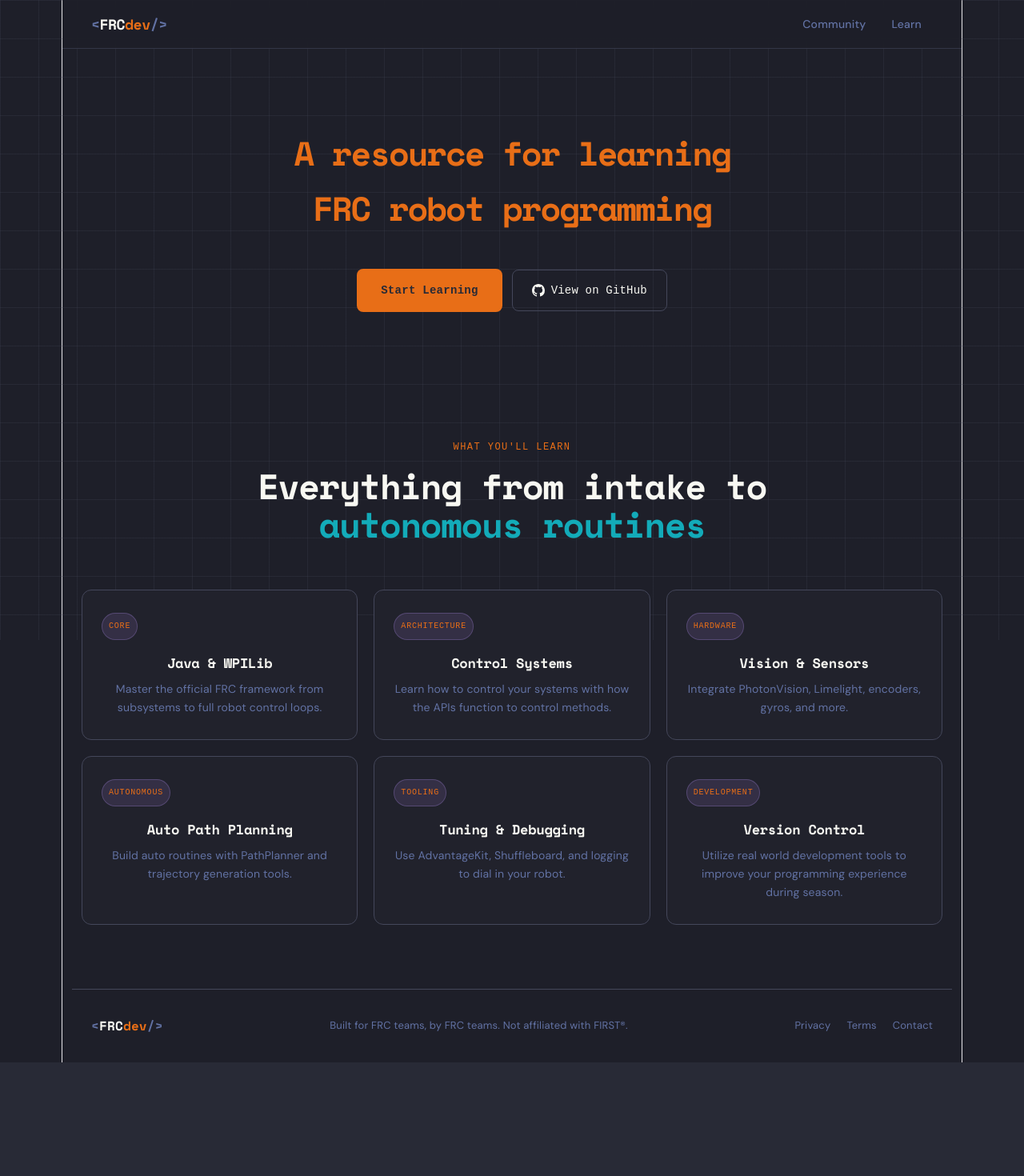
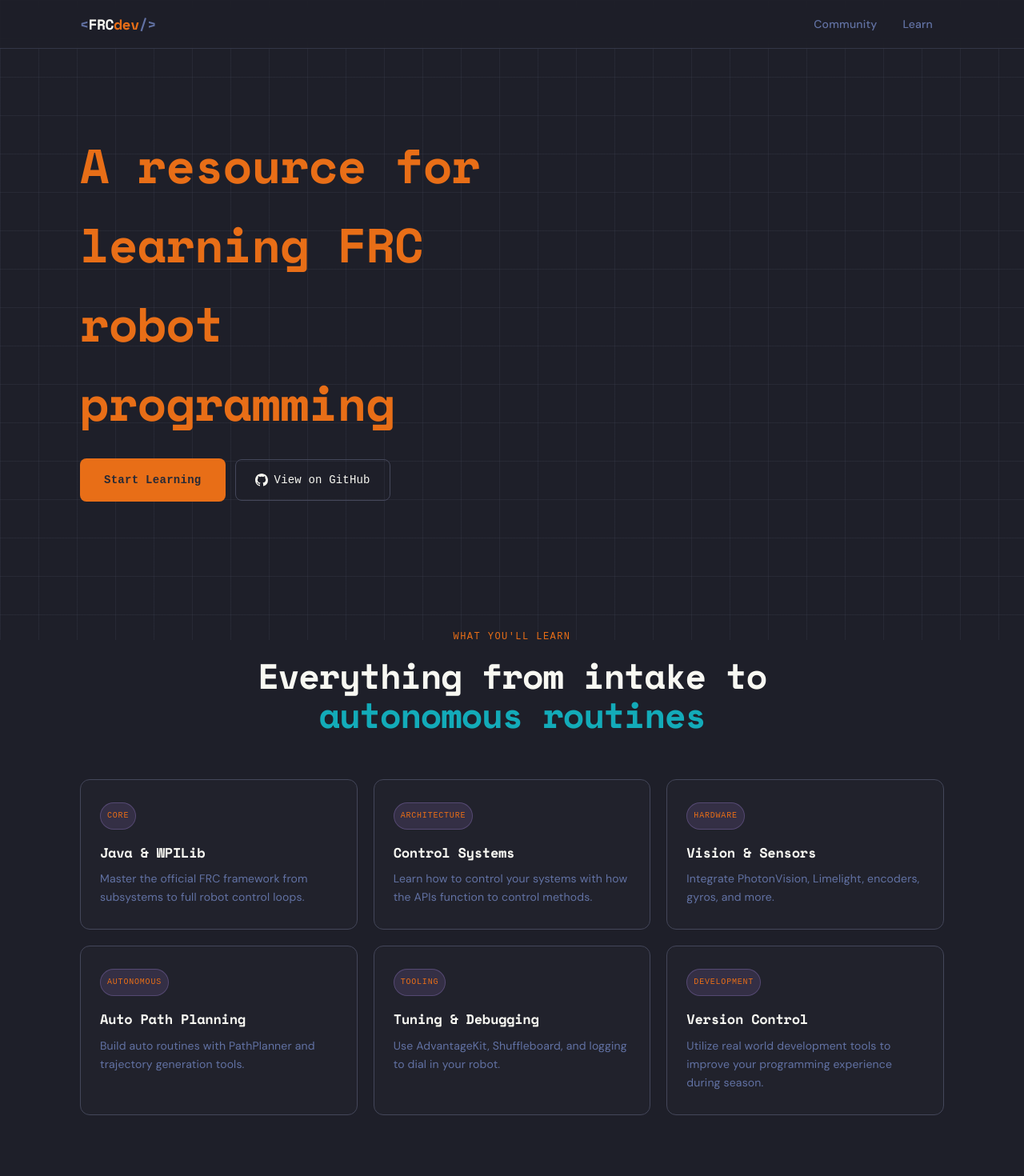
Before and after one commit to FRC3476/FRCProgramming, a React (Vite) app: page / in a window 1280 px wide. Shown: the top 1470 px of the page at 80% size. Before the commit the page ends 1328 px from the top, so only its background shows below. Built offline with nearby package versions, Linux system fonts and the light colour scheme.

Commit message:
added better margins

```diff
--- a/src/App.css
+++ b/src/App.css
@@ -18,6 +18,8 @@
   --font-mono:   'JetBrains Mono', 'Fira Code', ui-monospace, monospace;
   --font-sans:   'DM Sans', 'Nunito', system-ui, sans-serif;
   --font-display: 'Space Mono', 'JetBrains Mono', monospace;
+
+  --page-gutter: 100px;
 }
 
 /* ─── Reset & base ──────────────────────────────────────────────────────────── */
--- a/src/components/SiteFooter.css
+++ b/src/components/SiteFooter.css
@@ -3,15 +3,18 @@
 .footer {
     position: relative;
     z-index: 1;
+    width: 100%;
     border-top: 1px solid var(--current);
-    padding: 32px 24px;
+  }
+
+  .footer-inner {
+    width: 100%;
+    padding: clamp(24px, 4vw, 32px) var(--page-gutter);
     display: flex;
     align-items: center;
     justify-content: space-between;
     flex-wrap: wrap;
     gap: 16px;
-    max-width: 1100px;
-    margin: 0 auto;
   }
 
   .footer-logo {
@@ -38,5 +41,5 @@
   .footer-links a:hover { color: var(--fg); }
 
   @media (max-width: 600px) {
-    .footer { flex-direction: column; text-align: center; }
+    .footer-inner { flex-direction: column; text-align: center; }
   }
--- a/src/components/SiteFooter.tsx
+++ b/src/components/SiteFooter.tsx
@@ -3,6 +3,7 @@ import './SiteFooter.css'
 export function SiteFooter() {
   return (
     <footer className="footer">
+      <div className="footer-inner">
         <div className="footer-logo">
           <span className="logo-bracket">&lt;</span>
           FRC
@@ -15,6 +16,7 @@ export function SiteFooter() {
           <a href="#">Terms</a>
           <a href="#">Contact</a>
         </div>
+      </div>
     </footer>
   )
 }
--- a/src/components/SiteNav.css
+++ b/src/components/SiteNav.css
@@ -1,5 +1,6 @@
 /* ─── Nav ───────────────────────────────────────────────────────────────────── */
 .nav {
+    width: 100%;
     position: sticky;
     top: 0;
     z-index: 100;
@@ -9,10 +10,9 @@
   }
 
   .nav-inner {
-    max-width: 1100px;
-    margin: 0 auto;
-    padding: 0 24px;
-    height: 60px;
+    width: 100%;
+    padding: 0 var(--page-gutter);
+    height: clamp(56px, 8vw, 60px);
     display: flex;
     align-items: center;
     justify-content: space-between;
@@ -22,7 +22,7 @@
 
   .logo {
     font-family: var(--font-display);
-    font-size: 18px;
+    font-size: clamp(16px, 2.5vw, 18px);
     font-weight: 700;
     color: var(--fg);
     letter-spacing: -0.5px;
@@ -71,7 +71,7 @@
     .nav-links {
       display: none;
       position: absolute;
-      top: 60px;
+      top: 100%;
       left: 0;
       right: 0;
       flex-direction: column;
--- a/src/index.css
+++ b/src/index.css
@@ -51,11 +51,7 @@
 }
 
 #root {
-  width: 1126px;
-  max-width: 100%;
-  margin: 0 auto;
-  text-align: center;
-  border-inline: 1px solid var(--border);
+  width: 100%;
   min-height: 100svh;
   display: flex;
   flex-direction: column;
--- a/src/pages/HomePage.css
+++ b/src/pages/HomePage.css
@@ -2,9 +2,8 @@
 .hero {
     position: relative;
     z-index: 1;
-    max-width: 1100px;
-    margin: 0 auto;
-    padding: 96px 24px 20px;
+    width: 100%;
+    padding: clamp(64px, 12vw, 96px) var(--page-gutter) 20px;
     text-align: center;
   }
 
@@ -12,19 +11,33 @@
 
   .hero-title {
     font-family: var(--font-display);
-    font-size: 42px;
+    font-size: clamp(28px, 5vw, 60px);
     font-weight: 700;
     line-height: 1.65;
     color: var(--orange);
-    letter-spacing: -2px;
-    max-width: 560px;
-    margin: 0 auto 40px;
+    letter-spacing: clamp(-1px, -0.15vw, -2px);
+    max-width: min(560px, 100%);
+    margin: 0 0 clamp(14px, 5vw, 20px);
+    text-align: left;
     animation: fadeInDown 0.6s 0.2s ease both;
+  }
+
+  .hero-context {
+    font-family: var(--font-display);
+    font-size: clamp(18px, 3vw, 32px);
+    font-weight: 700;
+    line-height: 1.65;
+    color: var(--orange);
+    letter-spacing: clamp(-0.5px, -0.1vw, -1px);
+    max-width: min(560px, 100%);
+    margin: 0 0 clamp(40px, 4vw, 60px);
+    text-align: left;
+    animation: fadeInDown 0.6s 0.25s ease both;
   }
 
   .hero-actions {
     display: flex;
-    justify-content: center;
+    justify-content: flex-start;
     align-items: center;
     gap: 12px;
     flex-wrap: wrap;
@@ -78,9 +91,8 @@
   .features-section {
     position: relative;
     z-index: 1;
-    max-width: 1100px;
-    margin: 0 auto;
-    padding: 80px 12px;
+    width: 100%;
+    padding: clamp(48px, 8vw, 80px) var(--page-gutter);
   }
 
   .section-header {
@@ -112,8 +124,8 @@
 
   .features-grid {
     display: grid;
-    grid-template-columns: repeat(3, 1fr);
-    gap: 20px;
+    grid-template-columns: repeat(auto-fit, minmax(min(100%, 280px), 1fr));
+    gap: clamp(16px, 2.5vw, 20px);
   }
 
   .feature-card {
@@ -158,10 +170,3 @@
     line-height: 1.65;
     color: var(--comment);
   }
-
-  @media (max-width: 900px) {
-    .features-grid { grid-template-columns: repeat(2, 1fr); }
-  }
-  @media (max-width: 600px) {
-    .features-grid { grid-template-columns: 1fr; }
-  }
```
Lines whose indentation alone changed are shown as unchanged.
